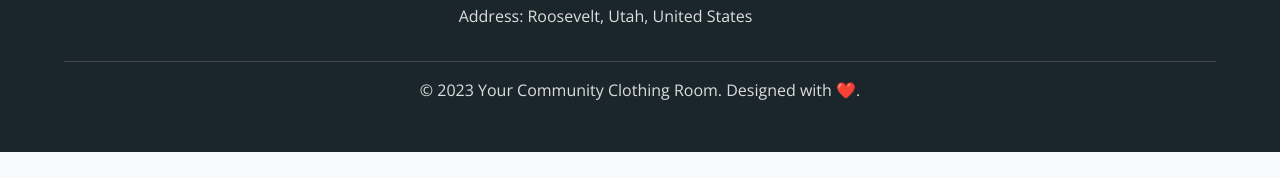
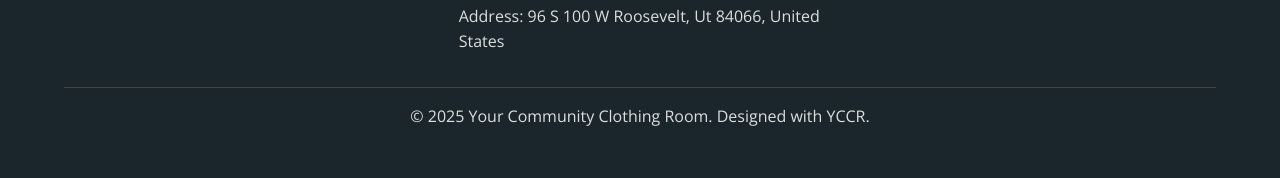
Before and after one commit to ruandejuxian/Your-Community-Clothing-Room, a plain HTML site: page index.html in a window 1280 px wide. Shown: the part 3351-3529 px from the top of the page. Before the commit the page ends 3503 px from the top, so only its background shows below. Drawn offline with nearby package versions, Linux system fonts and the light colour scheme.

Commit message:
update linh tinh

```diff
--- a/index.html
+++ b/index.html
@@ -149,7 +149,7 @@
                 <h3>Contact Us</h3>
                 <p>Email: admin@yourcommunityclothingroom.store</p>
 
-                <p>Address: Roosevelt, Utah, United States</p>
+                <p>Address: 96 S 100 W Roosevelt, Ut 84066, United States</p>
             </div>
             <div class="footer-col">
                 <h3>Follow Us</h3>
@@ -161,7 +161,7 @@
             </div>
         </div>
         <div class="copyright">
-            <p>&copy; 2023 Your Community Clothing Room. Designed with ❤️.</p>
+            <p>&copy; 2025 Your Community Clothing Room. Designed with YCCR.</p>
         </div>
     </footer>
 
```
